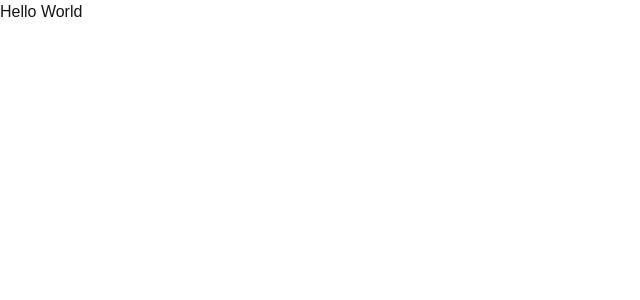
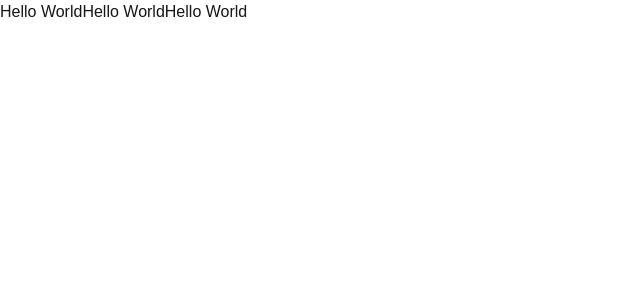
Before and after one commit to sijunnoh/github-action-test, a Next.js app: page / in a window 1280 px wide. Shown: the top 300 px of the page, without its empty margins (0-640 px from the left). Built offline with nearby package versions, Linux system fonts and the light colour scheme.

Commit message:
add more hello world for cache test

```diff
--- a/src/app/page.tsx
+++ b/src/app/page.tsx
@@ -2,6 +2,8 @@ export default function Home() {
   return (
     <div className="grid grid-rows-[20px_1fr_20px] items-center justify-items-center min-h-screen p-8 pb-20 gap-16 sm:p-20 font-[family-name:var(--font-geist-sans)]">
       <span>Hello World</span>
+      <span>Hello World</span>
+      <span>Hello World</span>
     </div>
   );
 }
```
